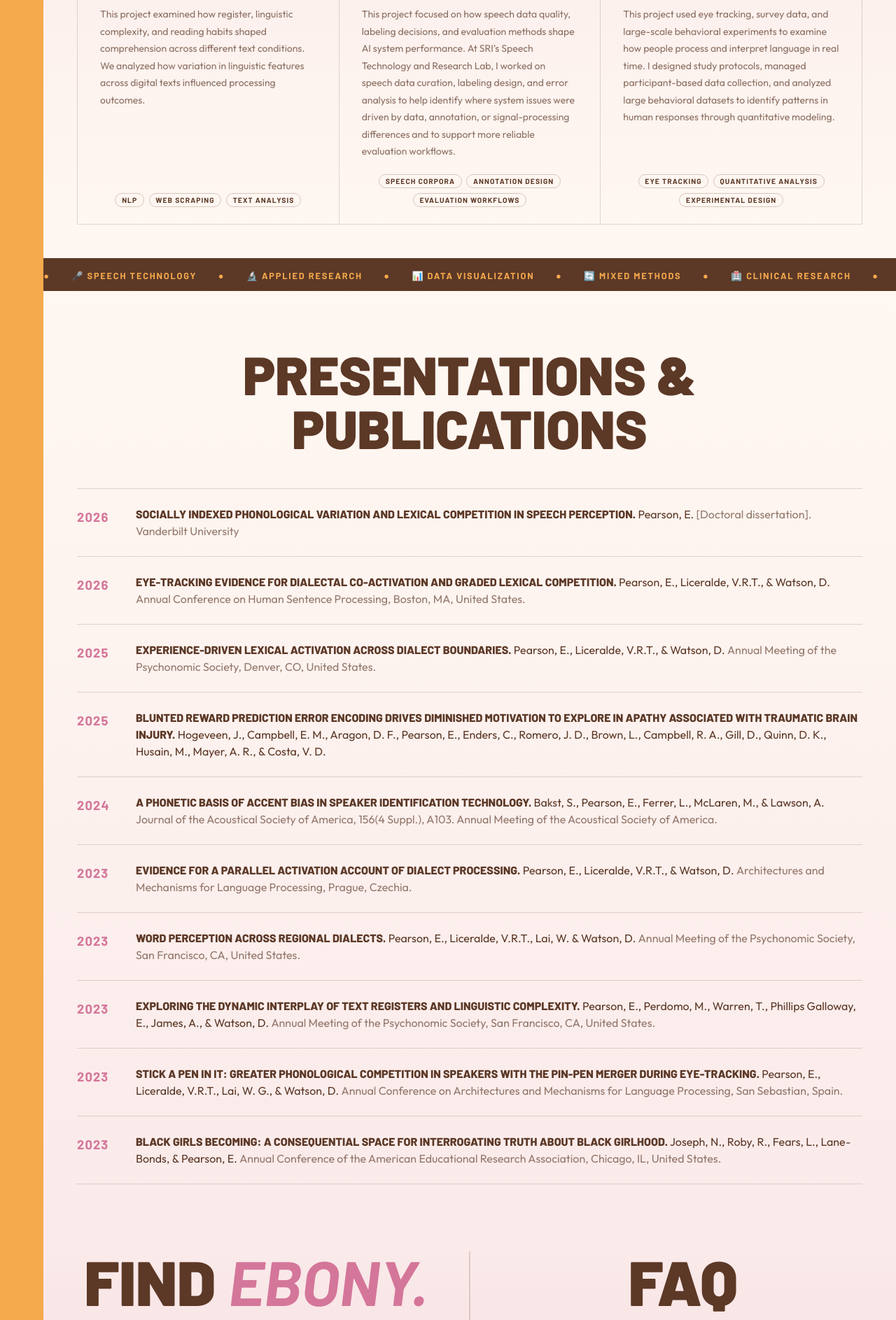
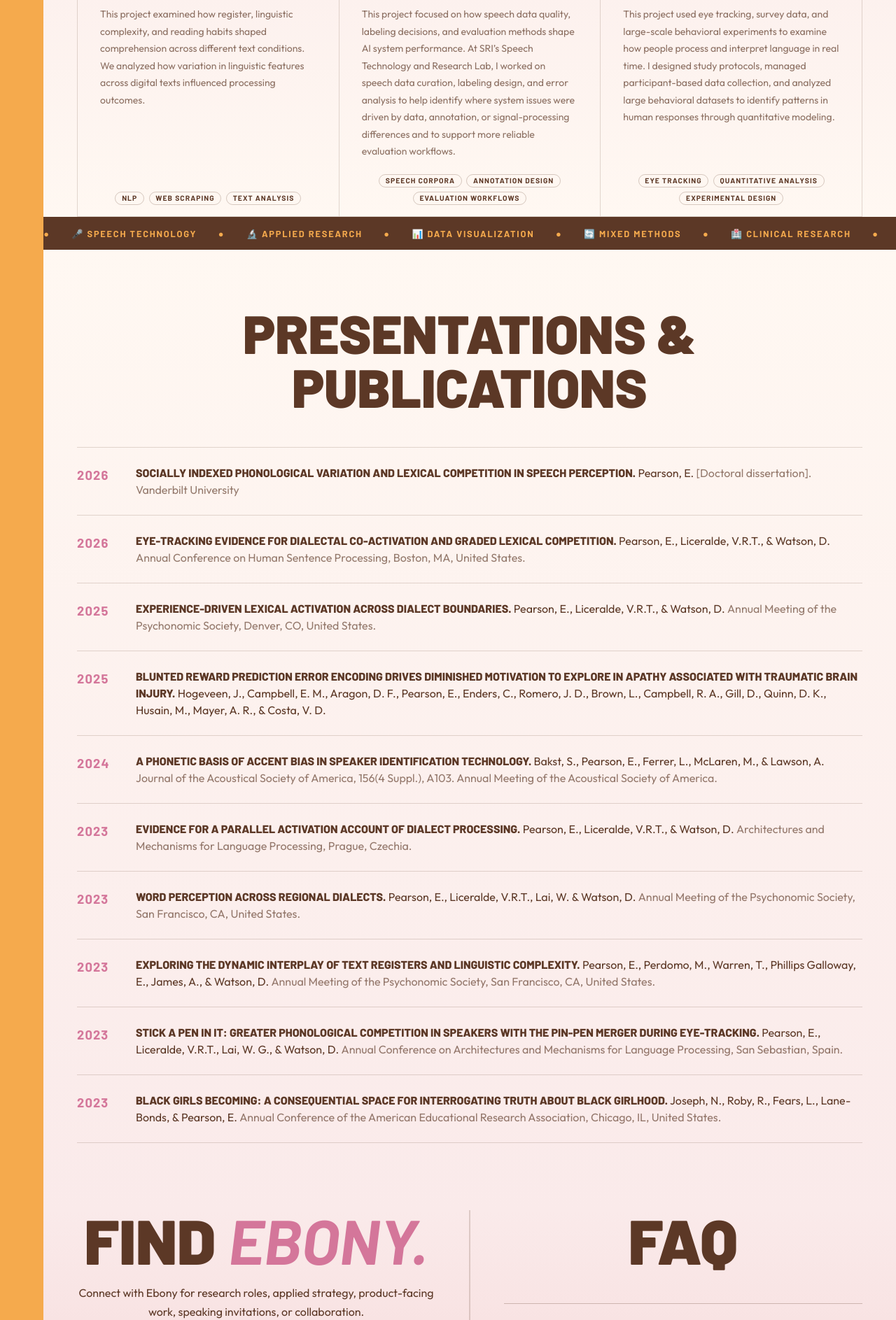
Before and after one commit to ebonypearson/ebonypearson.github.io, a Jekyll site: the page built from index.html, in a window 1280 px wide. Shown: the part 2460-4347 px from the top of the page at 70% size. Built offline with Jekyll 4.4.1, drawn with Linux system fonts in a browser that asks for light colours.

Commit message:
update projects section: tighten card spacing, remove section bottom padding, add tag padding

```diff
--- a/assets/style.css
+++ b/assets/style.css
@@ -1115,7 +1115,7 @@ section {
 
 .projects-section {
   background: linear-gradient(180deg, #faeaea 0%, var(--cream) 100%);
-  padding: 0 3rem 3rem;
+  padding: 0 3rem 0;
 }
 
 .projects-header {
@@ -1133,7 +1133,7 @@ section {
   display: flex;
   flex-direction: column;
   gap: 0.75rem;
-  padding: 2.5rem 2rem 1.5rem;
+  padding: 2.5rem 2rem 1rem;
   border-right: 1px solid var(--line);
   border-bottom: 1px solid var(--line);
   transition: background 200ms;
@@ -1187,13 +1187,16 @@ section {
   flex-wrap: wrap;
   gap: 0.4rem;
   margin-top: 0.5rem;
+  margin-bottom: 0;
   justify-content: center;
+  align-content: flex-start;
 }
 
 .project-tag {
   font-family: 'Barlow', sans-serif;
   font-size: 0.65rem;
   font-weight: 700;
+  line-height: 1;
   letter-spacing: 0.1em;
   text-transform: uppercase;
   border: 1px solid rgba(92, 56, 38, 0.25);
```
